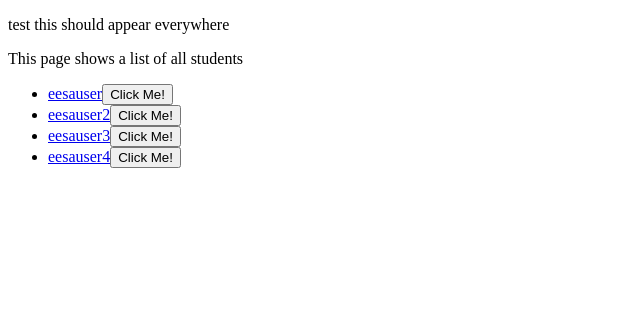
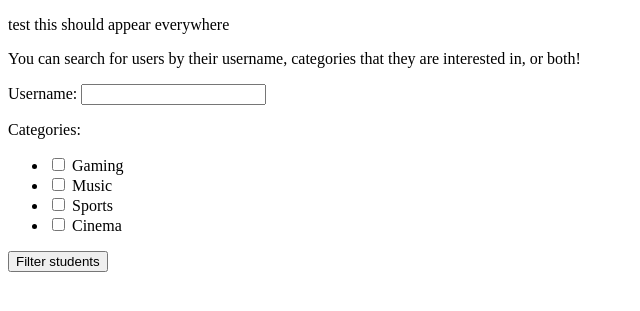
Before and after one commit to ek306/Qmeet, a Django app: page /qmeet/students/ in a window 1280 px wide. Shown: the top 311 px of the page, without its empty margins (0-640 px from the left). Run offline with Django 3.2, Linux system fonts and the light colour scheme; a user stored in the database is signed in; data comes from the database, SQL or seed files in the repository; both versions use the stored data as it was before the commit.

Commit message:
filters added, fixed sp and event bugs

```diff
--- a/django_messages/forms.py
+++ b/django_messages/forms.py
@@ -16,10 +16,8 @@ class ComposeForm(forms.Form):
     """
     A simple default form for private messages.
     """
-    #recipient = CommaSeparatedUserField(label=_(u"Recipient"))
-    recipiant = forms.ModelChoiceField(
-        queryset=Student.objects.all()
-    )
+    recipient = CommaSeparatedUserField(label=_(u"Recipient"))
+
     subject = forms.CharField(label=_(u"Subject"), max_length=140)
     body = forms.CharField(label=_(u"Body"),
         widget=forms.Textarea(attrs={'rows': '12', 'cols':'55'}))
--- a/django_messages/models.py
+++ b/django_messages/models.py
@@ -6,7 +6,7 @@ except ImportError:
 from django.db import models
 from django.db.models import signals
 from django.utils import timezone
-from django.utils.encoding import python_2_unicode_compatible
+from six import python_2_unicode_compatible
 from django.utils.translation import ugettext_lazy as _
 from qmeet.models import Student
 
--- a/django_messages/views.py
+++ b/django_messages/views.py
@@ -78,13 +78,11 @@ def compose(request, recipient=None, form_class=ComposeForm,
         ``recipient_filter``: a function which receives a user object and
                               returns a boolean wether it is an allowed
                               recipient or not
-
     Passing GET parameter ``subject`` to the view allows pre-filling the
     subject field of the form.
     """
     if request.method == "POST":
         sender = request.user
-        recipient_filter = Student.objects.exclude(id=sender.id)
         form = form_class(request.POST, recipient_filter=recipient_filter)
         if form.is_valid():
             form.save(sender=request.user)
--- a/qmeet/admin.py
+++ b/qmeet/admin.py
@@ -1,10 +1,11 @@
 from django.contrib import admin
-from .models import Student, Event, Categories, StudentCategories, EventCategories, StudentProfile, Course, CourseModules, Department, Module, AcademicYear, StudentProfileYear, FriendRequest
+from .models import Student, Event, Categories, StudentCategories, StudentEvents, EventCategories, StudentProfile, Course, CourseModules, Department, Module, AcademicYear, StudentProfileYear, FriendRequest
 
 admin.site.register(Student)
 admin.site.register(Event)
 admin.site.register(Categories)
 admin.site.register(StudentCategories)
+admin.site.register(StudentEvents)
 admin.site.register(EventCategories)
 admin.site.register(StudentProfile)
 admin.site.register(Course)
--- a/qmeet/forms.py
+++ b/qmeet/forms.py
@@ -1,6 +1,6 @@
 from django import forms
 from django.forms import ModelForm
-from django.contrib.auth.forms import UserCreationForm, UserChangeForm
+from django.contrib.auth.forms import UserCreationForm
 from datetime import datetime
 from .models import Student, Event, Categories, StudentCategories, StudentProfile, AcademicYear, Module, CourseModules
 
@@ -13,8 +13,8 @@ class StudentCreationForm(UserCreationForm):
 
 
 class StudentCategoriesForm(ModelForm):
-    bio = forms.CharField(widget=forms.Textarea)
-    location = forms.CharField()
+    #bio = forms.CharField(widget=forms.Textarea)
+    location = forms.CharField(widget=forms.TextInput)
     categories = forms.ModelMultipleChoiceField(
         widget=forms.CheckboxSelectMultiple,
         queryset=Categories.objects.all()
@@ -22,10 +22,11 @@ class StudentCategoriesForm(ModelForm):
     year = forms.ModelChoiceField(
         queryset=AcademicYear.objects.all()
     )
+    display_picture = forms.ImageField(required=False)
 
     class Meta:
         model = StudentProfile
-        fields = ['course', 'year', 'bio', 'location', 'categories']
+        fields = ['course', 'year', 'location', 'categories']  # , 'display_picture']
 
 
 class EventCategoriesForm(ModelForm):
@@ -39,6 +40,31 @@ class EventCategoriesForm(ModelForm):
         fields = ['title', 'location', 'capacity', 'categories']
 
 
+class FilterStudentsForm(ModelForm):
+    username = forms.CharField(required=False)
+    categories = forms.ModelMultipleChoiceField(
+        required=False,
+        widget=forms.CheckboxSelectMultiple,
+        queryset=Categories.objects.all()
+    )
+
+    class Meta:
+        model = Categories
+        fields = ['username', 'categories']
+
+
+class FilterEventsForm(ModelForm):
+    title = forms.CharField(required=False)
+    categories = forms.ModelMultipleChoiceField(
+        required=False,
+        widget=forms.CheckboxSelectMultiple,
+        queryset=Categories.objects.all()
+    )
+
+    class Meta:
+        model = Categories
+        fields = ['title', 'categories']
+
 #class ModulesForm(ModelForm):
 #    module_one = forms.ModelChoiceField(
 #        queryset=Module.objects.all()
--- a/qmeet/urls.py
+++ b/qmeet/urls.py
@@ -15,7 +15,7 @@ urlpatterns = [
     path('events/', views.events, name="events"),
     path('allstudents/', views.StudentListView.as_view()),
     path('allevents/', views.EventListView.as_view()),
-    path('get_all_students', views.get_all_students, name="get all students"),
+    path('get_friend_list', views.get_friend_list, name="get friend list"),
     path('get_all_events', views.get_all_events, name="get all events"),
     path('getevent/', views.get_event, name='get event'),
     path('getstudentprofile/', views.get_student_profile, name='get student profile'),
@@ -26,8 +26,14 @@ urlpatterns = [
     path('get_sent_friend_requests', views.get_sent_friend_requests, name='get sent friend requests'),
     path('accept_friend_request', views.accept_friend_request, name='accept friend request'),
     path('reject_friend_request', views.reject_friend_request, name='reject friend request'),
+    path('remove_friend', views.remove_friend, name='remove friend'),
     path('join_event', views.join_event, name='join event'),
+    path('leave_event', views.leave_event, name='leave event'),
     path('get_student_categories', views.get_student_categories, name='get student categories'),
+    path('compare_user_and_student_profile', views.compare_user_and_student_profile, name='compare user and student profile'),
     path('check_student_profile_exists', views.check_student_profile_exists, name='check student profile exists'),
-    path('compare_profiles', views.compare_profiles, name='compare user and student profile'),
+    path('check_user_is_host', views.check_user_is_host, name='check user is host'),
+    path('filter_student', views.filter_student, name='filter students'),
+    path('filter_events', views.filter_events, name='filter events'),
+    path('get_joined_events', views.get_joined_events, name='get joined events'),
 ]
--- a/qmeet/views.py
+++ b/qmeet/views.py
@@ -1,13 +1,15 @@
+from django.contrib.auth.decorators import login_required
+from django.db import connection
+from django.db.models import Subquery
+from django.http import HttpResponse, JsonResponse
+from django.shortcuts import render
 from django.urls import reverse_lazy
 from django.views import generic
-from django.db.models import Subquery
-from django.shortcuts import render, redirect
-from django.contrib.auth.decorators import login_required
-from .forms import StudentCreationForm, StudentCategoriesForm, EventCategoriesForm
-from .models import Student, Event, StudentProfile, StudentCategories, EventCategories, StudentProfileYear, FriendRequest, Categories
-from django.http import HttpResponse, JsonResponse
 from rest_framework import generics
 from . import serializers
+from .forms import StudentCreationForm, StudentCategoriesForm, EventCategoriesForm, FilterStudentsForm, FilterEventsForm
+from .models import Student, Event, StudentProfile, StudentCategories, StudentEvents, EventCategories, \
+    StudentProfileYear, FriendRequest, Categories
 
 
 class SignUp(generic.CreateView):
@@ -28,8 +30,16 @@ def get_student_by_id(id):
 
 @login_required()
 def studentprofile(request):
+    user = request.user
     form = StudentCategoriesForm()
-    return render(request, 'qmeet/createstudentprofile.html', {'form': form})
+    try:
+        user_sp = get_profile_by_student(user)
+        context = {'profile': user_sp, 'form': form}
+        return render(request, 'qmeet/createstudentprofile.html', context)
+
+    except StudentProfile.DoesNotExist:
+        context = {'profile': None, 'form': form}
+        return render(request, 'qmeet/createstudentprofile.html', context)
 
 
 @login_required()
@@ -39,18 +49,20 @@ def new_student_profile(request):
         form = StudentCategoriesForm(request.POST)
         if form.is_valid():
             student = user
-            bio = form.cleaned_data['bio']
+            bio = request.POST['bio']
             location = form.cleaned_data['location']
             course = form.cleaned_data['course']
             year = form.cleaned_data['year']
-            student_profile = get_profile_by_student(user)
+            # display_picture = form.cleaned_data['display_picture']
 
-            if student_profile is None:
+            try:
+                student_profile = get_profile_by_student(user)
+                StudentProfile.objects.filter(student=student).update(student=student, course=course, bio=bio, location=location)
+                StudentCategories.objects.filter(student_profile=student_profile).delete()
+
+            except StudentProfile.DoesNotExist:
                 student_profile = StudentProfile(student=student, course=course, bio=bio, location=location)  # , display_picture=display_picture)
                 student_profile.save()
-            else:
-                StudentProfile.objects.filter(student=student).update(student=student, course=course, bio=bio, location=location)
-                StudentCategories.objects.filter(student_profile=student_profile).delete()
 
             for categories in form.cleaned_data['categories']:
                 student_categories = StudentCategories(student_profile=student_profile, categories=categories)
@@ -96,6 +108,9 @@ def new_event(request):
             capacity = form.cleaned_data['capacity']
             event = Event(host=user, title=title, location=location, start_date=start_date, end_date=end_date, capacity=capacity)
             event.save()
+            event.attendees.add(user)
+            student_event = StudentEvents(student=user, event=event)
+            student_event.save()
 
             for categories in form.cleaned_data['categories']:
                 event_categories = EventCategories(event=event, categories=categories)
@@ -110,8 +125,8 @@ def update_event(request):
         if form.is_valid():
             event_id = request.GET['event_id']
             event = Event.objects.get(id=event_id)
-            title = form.cleaned_data['title']
-            location = form.cleaned_data['location']
+            title = request.POST['title']
+            location = request.POST['location']
             start_date = request.POST['start-date']
             end_date = request.POST['end-date']
             capacity = form.cleaned_data['capacity']
@@ -126,12 +141,14 @@ def update_event(request):
 
 @login_required()
 def students(request):
-    return render(request, 'qmeet/students.html')
+    form = FilterStudentsForm()
+    return render(request, 'qmeet/students.html', {'form': form})
 
 
 @login_required()
 def events(request):
-    return render(request, 'qmeet/events.html')
+    form = FilterEventsForm()
+    return render(request, 'qmeet/events.html', {'form': form})
 
 
 class StudentListView(generics.ListAPIView):
@@ -145,12 +162,13 @@ class EventListView(generics.ListAPIView):
 
 
 @login_required()
-def get_all_students(request):
+def get_friend_list(request):
     user = request.user
-    students_f = StudentProfile.objects.exclude(student=user)
-    student_list = Student.objects.filter(id__in=Subquery(students_f.values('student_id'))).values()
+    cursor = connection.cursor()
+    cursor.execute('call GetFriendsSP(' + str(user.id) + ')')
+    filtered_users = cursor.fetchall()
     return JsonResponse({
-        'students': list(student_list)
+        'students': list(filtered_users)
     })
 
 
@@ -248,22 +266,69 @@ def reject_friend_request(request):
 
 
 @login_required()
+def remove_friend(request):
+    user = request.user
+    sp_id = request.GET['student_profile_id']
+    student_profile = StudentProfile.objects.get(id=sp_id)
+    user_student_profile = get_profile_by_student(user)
+    user_student_profile.friends.remove(student_profile)
+    student_profile.friends.remove(user_student_profile)
+    return HttpResponse("Removed from friend list")
+
+
+@login_required()
+def compare_user_and_student_profile(request):
+    user = request.user
+    sp_id = request.GET['student_profile_id']
+    student_profile = StudentProfile.objects.get(id=sp_id)
+    user_profile = StudentProfile.objects.get(student=user)
+    if student_profile == user_profile:
+        return JsonResponse({
+            'context': "Same"
+        })
+    else:
+        is_friends_empty = student_profile.friends
+        if is_friends_empty.exists():
+            for friend in student_profile.friends.all():
+                if user_profile == friend:
+                    return JsonResponse({
+                        'context': "Friends"
+                    })
+                else:
+                    return JsonResponse({
+                        'context': "Neither"
+                    })
+        else:
+            return JsonResponse({
+                'context': "Neither"
+            })
+
+
+@login_required()
 def join_event(request):
     user = request.user
     event_id = request.GET['event_id']
     event = Event.objects.get(id=event_id)
-    for t in event.attendees.all():
-        if t == user:
-            return HttpResponse("Already joined!")
+    event.attendees.add(user)
+    student_event = StudentEvents(student=user, event=event)
+    student_event.save()
+    return HttpResponse("You have joined the event!")
 
-    event.attendees.add(user)
-    return HttpResponse("You have joined the event!")
+
+@login_required()
+def leave_event(request):
+    user = request.user
+    event_id = request.GET['event_id']
+    event = Event.objects.get(id=event_id)
+    event.attendees.remove(user)
+    student_event = StudentEvents.objects.get(student=user, event=event)
+    student_event.delete()
+    return HttpResponse("You have left the event")
 
 
 @login_required()
 def get_student_categories(request):
     sp_id = request.GET['student_profile_id']
-    #student_profile = StudentProfile.objects.get(id=sp_id)
     categories_f = StudentCategories.objects.filter(student_profile_id=sp_id).values()
     categories = Categories.objects.filter(id__in=Subquery(categories_f.values('categories_id'))).values()
     return JsonResponse({
@@ -286,19 +351,33 @@ def check_student_profile_exists(request):
 
 
 @login_required()
-def compare_profiles(request):
+def check_user_is_host(request):
     user = request.user
     user_sp = get_profile_by_student(user)
-    student_profile_id = request.GET['student_profile_id']
+    student_profile_id = request.GET.get('event_host_spid')
     student_profile = StudentProfile.objects.get(id=student_profile_id)
+    event_id = request.GET.get('event_id')
+    event = Event.objects.get(id=event_id)
     if user_sp == student_profile:
         return JsonResponse({
-            'context': True
+            'context': "Host"
         })
     else:
-        return JsonResponse({
-            'context': False
-        })
+        student_events = StudentEvents.objects.filter(event=event)
+        if student_events.exists():
+            for student_event in student_events:
+                if student_event.student == user:
+                    return JsonResponse({
+                        'context': "Attendee"
+                    })
+            else:
+                return JsonResponse({
+                    'context': "Neither"
+                })
+        else:
+            return JsonResponse({
+                'context': "Neither"
+            })
 
 
 def get_hosted_events(request):
@@ -307,3 +386,52 @@ def get_hosted_events(request):
     return JsonResponse({
         'hosted_events': list(events)
     })
+
+
+def filter_student(request):
+    if request.method == "POST":
+        form = FilterStudentsForm(request.POST)
+        if form.is_valid():
+            username = form.cleaned_data['username']
+            categories_list = []
+            categories = form.cleaned_data['categories']
+            for category in categories:
+                categories_list.append(category.category)
+
+            categories_string = ','.join(categories_list)
+            cursor = connection.cursor()
+            cursor.execute('call FilterSP(' + '"' + str(username) + '"' + ', ' + '"' + categories_string + '"' + ')')
+            filtered_users = cursor.fetchall()
+            return JsonResponse({'filtered_users': filtered_users})
+
+@login_required()
+def filter_events(request):
+    if request.method == "POST":
+        form = FilterEventsForm(request.POST)
+        if form.is_valid():
+            title = form.cleaned_data['title']
+            categories_list = []
+            categories = form.cleaned_data['categories']
+            for category in categories:
+                categories_list.append(category.category)
+
+            categories_string = ','.join(categories_list)
+            cursor = connection.cursor()
+            cursor.execute('call FilterEvent(' + '"' + str(title) + '"' + ', ' + '"' + categories_string + '"' + ')')
+            filtered_events = cursor.fetchall()
+            return JsonResponse({'filtered_events': filtered_events})
+
+
+@login_required()
+def get_joined_events(request):
+    user = request.user
+    student_events = StudentEvents.objects.filter(student=user).exclude(event__host=user)
+    if student_events.exists():
+        joined_events = Event.objects.filter(id__in=Subquery(student_events.values('event_id'))).values()
+        return JsonResponse({
+            'joined_events': list(joined_events)
+        })
+    else:
+        return JsonResponse({
+            'joined_events': None
+        })
--- a/templates/qmeet/createevent.html
+++ b/templates/qmeet/createevent.html
@@ -28,6 +28,5 @@
                 });
             });
        });
-
     </script>
 {% endblock %}
--- a/templates/qmeet/setmodules.html
+++ /dev/null
@@ -1,6 +0,0 @@
-{% extends 'base.html' %}
-
-{% block content %}
-    <h2>SELECT MODULES</h2>
-
-{% endblock %}
--- a/templates/qmeet/students.html
+++ b/templates/qmeet/students.html
@@ -1,25 +1,36 @@
 {% extends 'base.html' %}
 {% block content %}
-    <p>This page shows a list of all students</p>
-    <div>
-        <ul id="student-list">
+
+    <p>You can search for users by their username, categories that they are interested in, or both!</p>
+    <form id="filter-students-form" method="POST">
+        {% csrf_token %}
+        {{ form.as_p }}
+        <button type="button" id="student-filter-btn">Filter students</button>
+    </form>
+
+    <div id="filtered-students-div">
+        <ul id="filtered-students-list">
 
         </ul>
     </div>
 
+
 <script>
-    $(document).ready(function(){
+
+    $("#student-filter-btn").click(function(){
         $.ajax({
-            url: "{% url 'get all students' %}",
-            type: "GET",
-            dataType: "json",
-            success: function(data) {
-                var i;
-                for (i=0; i<data.students.length; i++) {
-                  $("#student-list").append('<li id=' + data.students[i].id + '>' + '<a href="{% url 'get student profile' %}?student_id=' + data.students[i].id + '">' + data.students[i].username + '</a>' + '<button type="button">Click Me!</button>' + '</li>')
+            url: "{% url 'filter students' %}",
+            type: "POST",
+            data: $("#filter-students-form").serializeArray(),
+            success: function (data) {
+                $("#filtered-students-list").empty()
+                for(let i=0; i<data.filtered_users.length; i++) {
+                    $("#filtered-students-list").append('<li id=' + data.filtered_users[i][0] + '>' + '<a href="{% url 'get student profile' %}?student_id=' + data.filtered_users[i][0]
+                        + '">' + data.filtered_users[i][1] + '</a>' + '</li>')
                 }
             }
         })
     })
+
 </script>
 {% endblock %}
```
Also changed, not shown: qmeet/models.py (+2 -5 lines), qmusocialnetwork/settings.py (+6 -3 lines), templates/index.html (+42 -1 lines), templates/qmeet/createstudentprofile.html (+8 -1 lines), templates/qmeet/events.html (+30 -2 lines), templates/qmeet/getevent.html (+14 -4 lines), templates/qmeet/getstudentprofile.html (+6 -1 lines), templates/qmeet/updateevent.html (+19 -3 lines), db.sqlite3 (deleted).
